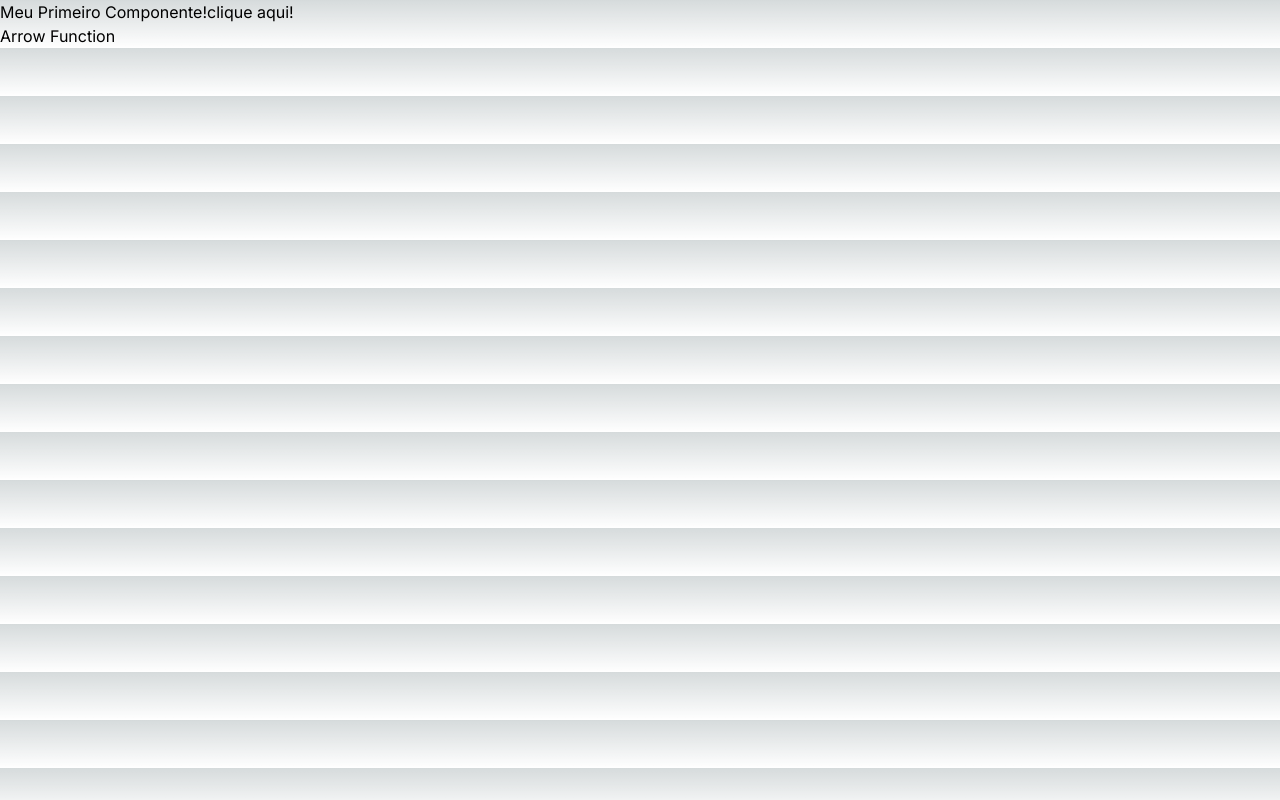
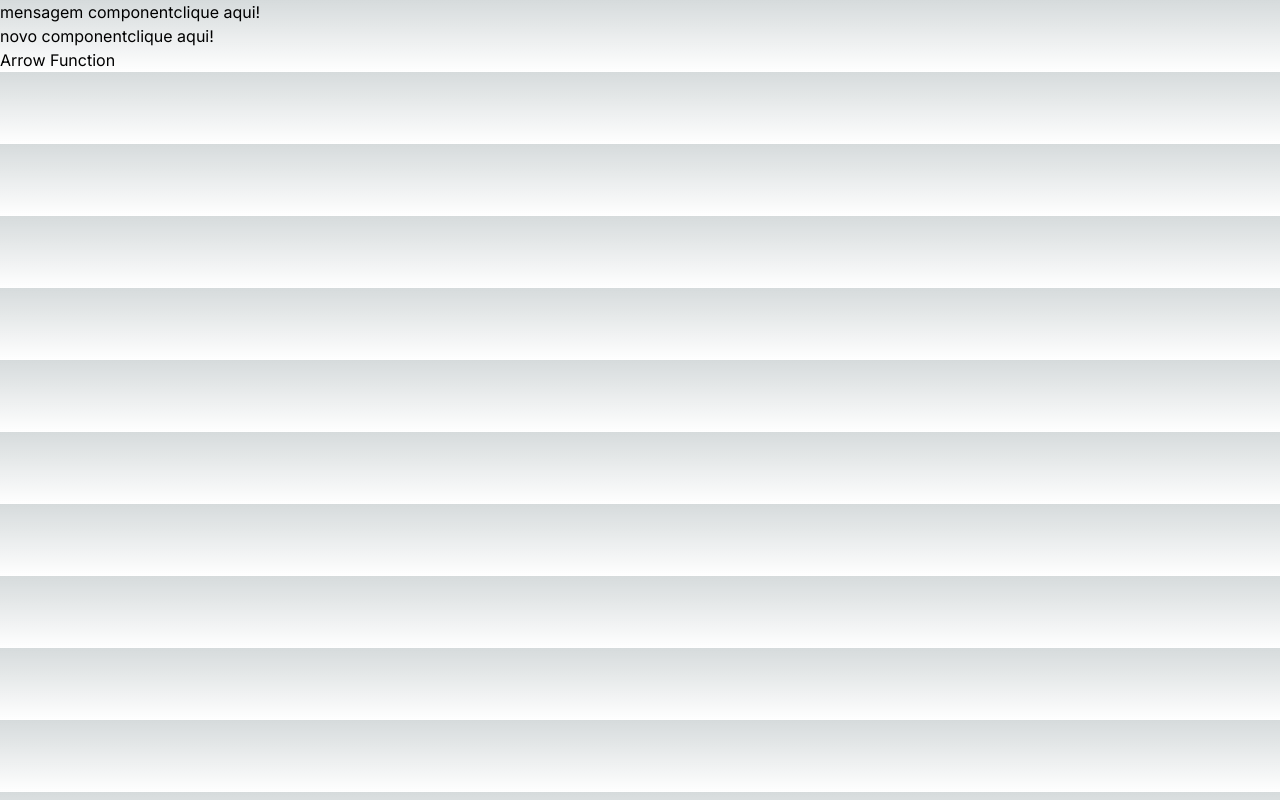
Before and after one commit to guilhermendes/imagelite, a Next.js app: page / in a window 1280 px wide. Built offline with nearby package versions, Linux system fonts and the light colour scheme.

Commit message:
31. Criando o template das páginas

```diff
--- a/src/app/page.tsx
+++ b/src/app/page.tsx
@@ -2,7 +2,13 @@ import { PrimeiroComponent, ArrowFunction } from '../components/PrimeiroComponen
 export default function Home() {
   return (
     <>
-      <PrimeiroComponent />
+      <PrimeiroComponent
+          mensagem='mensagem component'
+          mensagemDoBotao='clicou aqui ' />
+
+      <PrimeiroComponent
+          mensagem='novo component'
+          mensagemDoBotao='clicou aqui tambem' />
       <ArrowFunction />
     </>
   )
--- a/src/components/PrimeiroComponent.tsx
+++ b/src/components/PrimeiroComponent.tsx
@@ -1,15 +1,19 @@
 'use client'
 
-export function PrimeiroComponent() {
+interface PrimeiroComponentProps{
+    mensagem?: string;
+    mensagemDoBotao?: string;
+}
+
+export const PrimeiroComponent: React.FC<PrimeiroComponentProps> = (props: PrimeiroComponentProps) => {
 
     function hanleClick() {
-        console.log('clique no botao');
+        console.log(props.mensagemDoBotao);
     }
 
     return (
         <div>
-            Meu Primeiro Componente!
-
+            { props.mensagem }
             <button onClick={hanleClick}> clique aqui!</button>
         </div>
     )
```
